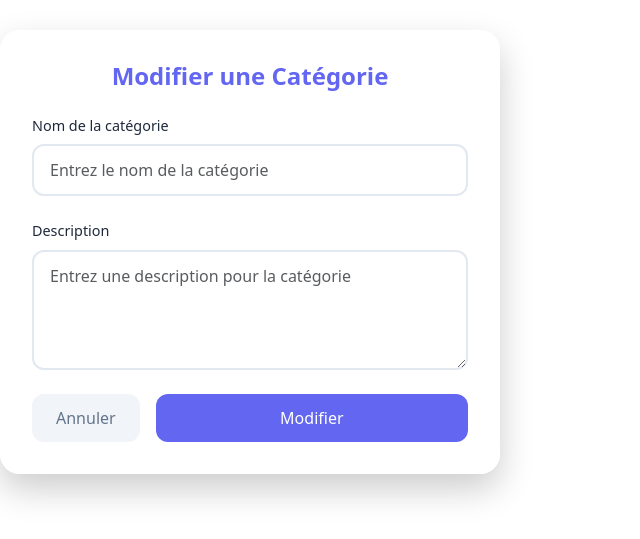
After one commit to Mohsen-Elrhazi/Youdemy-sc2, a PHP site: page /app/views/Dashboard/Admin/forms/modifier_categorie.php in a window 1280 px wide. The commit adds this page. Shown: the top 539 px of the page, without its empty margins (0-640 px from the left). Run offline with PHP 8.4, Linux system fonts and the light colour scheme.

Commit message:
Ajouter une form de modifier categorie dans la page modifier categorie dans le dashboard Admin

```diff
--- a/app/views/Dashboard/Admin/admin.php
+++ b/app/views/Dashboard/Admin/admin.php
@@ -24,11 +24,9 @@ include './pages/commande.php';
 break;
 case 'categorie':
 include './pages/categorie.php';
-
 break;
-case 'analyses':
-    $titre="analyses";
-include './pages/analyses.php';
+case 'modifier_categorie':
+include './pages/modifier_categorie.php';
 break;
 case 'stock':
 include './pages/stock.php';
--- /dev/null
+++ b/app/views/Dashboard/Admin/forms/modifier_categorie.php
@@ -0,0 +1,43 @@
+<!DOCTYPE html>
+<html lang="fr">
+
+<head>
+    <meta charset="UTF-8">
+    <meta name="viewport" content="width=device-width, initial-scale=1.0">
+    <title>Youdemy - Ajouter Catégorie</title>
+
+    <link href="https://cdn.jsdelivr.net/npm/bootstrap@5.3.0/dist/css/bootstrap.min.css" rel="stylesheet">
+
+    <link href="../../../../../public/assets/css/Dashboard/Admin/Forms/modifier_categorie.css" rel="stylesheet">
+
+    <style>
+
+    </style>
+</head>
+
+<body>
+    <div class="form-container">
+        <div class="form-header">
+            <h5>Modifier une Catégorie</h5>
+            <!-- <p>Créez une nouvelle catégorie pour organiser vos cours</p> -->
+        </div>
+        <form id="categoryForm">
+            <div class="form-group">
+                <label class="form-label" for="categoryName">Nom de la catégorie</label>
+                <input type="text" class="form-control" id="categoryName" name="categoryName"
+                    placeholder="Entrez le nom de la catégorie" required>
+            </div>
+            <div class="form-group">
+                <label class="form-label" for="categoryDescription">Description</label>
+                <textarea class="form-control" id="categoryDescription" name="categoryDescription"
+                    placeholder="Entrez une description pour la catégorie" required></textarea>
+            </div>
+            <div class="form-actions">
+                <button type="reset" class="btn-cancel">Annuler</button>
+                <button type="submit" class="btn-submit">Modifier</button>
+            </div>
+        </form>
+    </div>
+</body>
+
+</html>
--- a/app/views/Dashboard/Admin/layouts/sidebar.php
+++ b/app/views/Dashboard/Admin/layouts/sidebar.php
@@ -33,7 +33,7 @@
         </li>
 
         <li>
-            <a href="index.php?page=gerer_categories">
+            <a href="admin.php?page=modifier_categorie">
                 <i class="fa-regular fa-pen-to-square"></i>
                 <span class="links_name">Modifier Catégorie</span>
             </a>
--- /dev/null
+++ b/app/views/Dashboard/Admin/pages/modifier_categorie.php
@@ -0,0 +1,3 @@
+<?php
+require_once './forms/modifier_categorie.php';
+?>
```
Also changed, not shown: public/assets/css/Dashboard/Admin/Forms/modifier_categorie.css (added).
